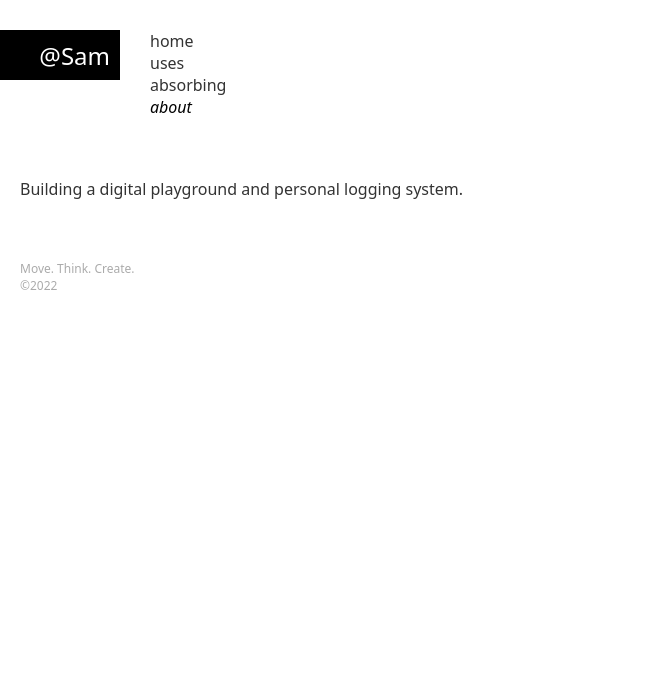
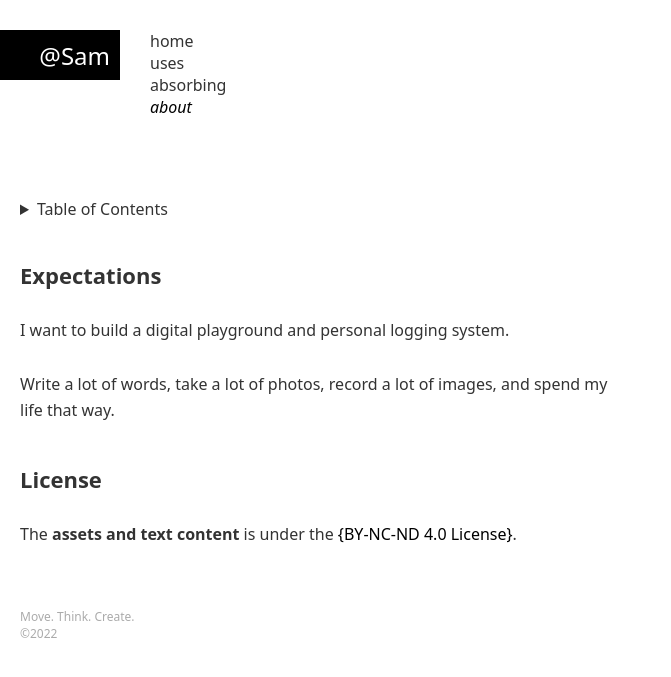
Before and after one commit to samzeng/samzeng.github.io, a Jekyll site: the page built from about.markdown, in a window 1280 px wide. Shown: the top 677 px of the page, without its empty margins (0-671 px from the left). Built offline with Jekyll 4.4.1, drawn with Linux system fonts in a browser that asks for light colours.

Commit message:
Update about.markdown

```diff
--- a/about.markdown
+++ b/about.markdown
@@ -1,7 +1,18 @@
 ---
-layout: default
+layout: page
 title: about
 permalink: /about.html
 ---
 
-Building a digital playground and personal logging system.
+## Expectations
+
+I want to build a digital playground and personal logging system.
+
+Write a lot of words, take a lot of photos, record a lot of images,
+and spend my life that way.
+
+
+## License
+
+The **assets and text content** is under the
+[BY-NC-ND 4.0 License](https://creativecommons.org/licenses/by-nc-nd/4.0/).
```
